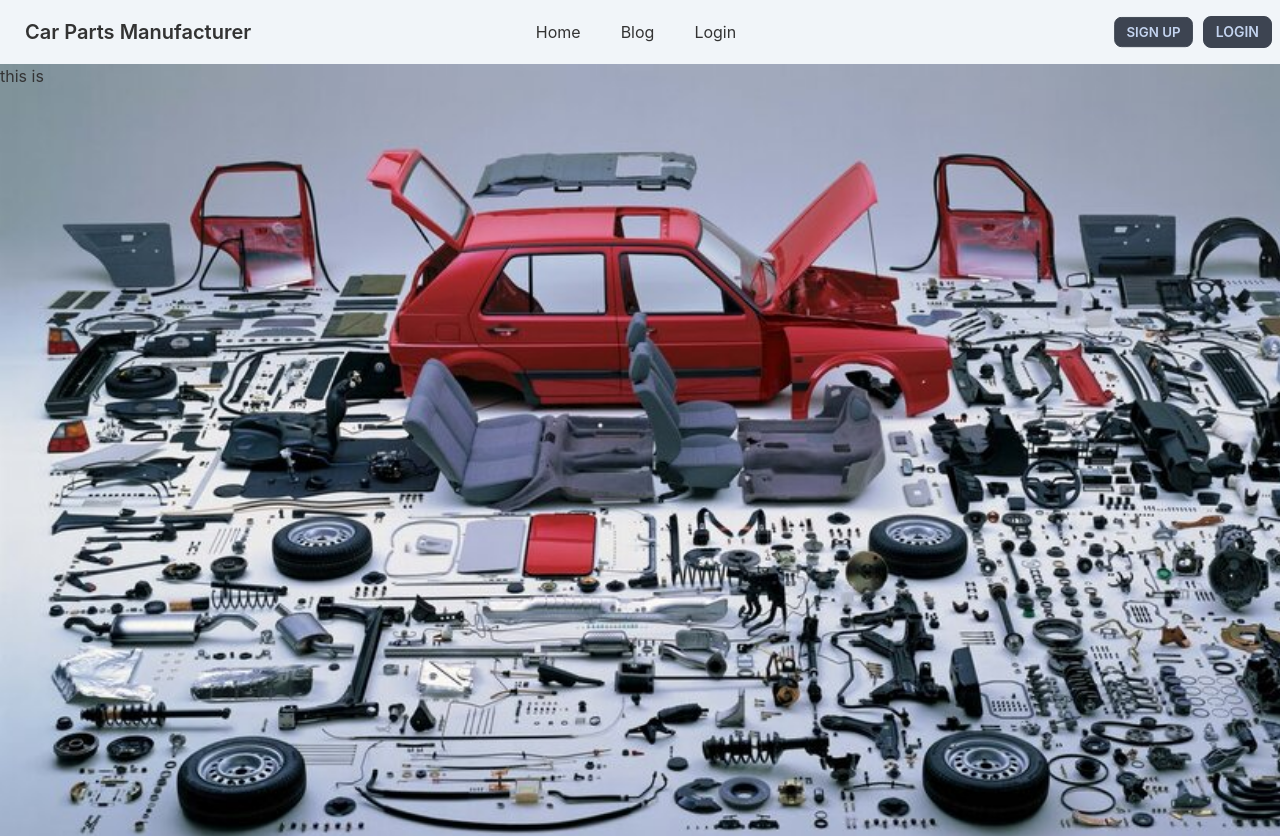
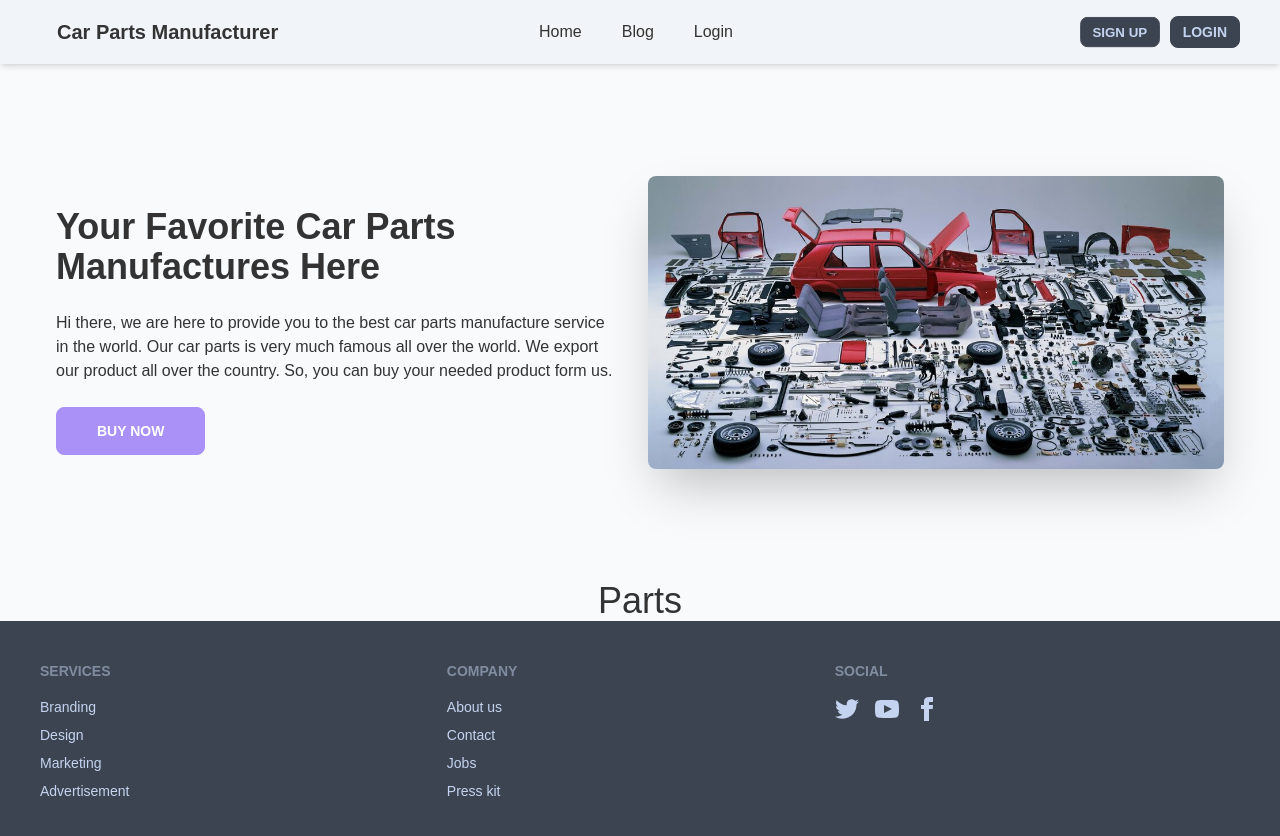
Before and after one commit to yeasinshamimdev/manufacturer-website-client-side, a React (Create React App) app: page / in a window 1280 px wide. Shown: the top 836 px of the page. Built offline with nearby package versions, Linux system fonts and the light colour scheme.

Commit message:
banner done

```diff
--- a/package.json
+++ b/package.json
@@ -6,6 +6,7 @@
     "@testing-library/jest-dom": "^5.16.4",
     "@testing-library/react": "^13.2.0",
     "@testing-library/user-event": "^13.5.0",
+    "axios": "^0.27.2",
     "daisyui": "^2.15.0",
     "react": "^18.1.0",
     "react-dom": "^18.1.0",
--- a/src/components/Pages/Home/Banner.js
+++ b/src/components/Pages/Home/Banner.js
@@ -1,10 +1,18 @@
 import React from 'react';
+import { Link } from 'react-router-dom';
 import carManufacturer from '../../../img/car-garage.jpg';
 
 const Banner = () => {
     return (
-        <div className='bg-cover min-h-screen' style={{ backgroundImage: `url(${carManufacturer})` }}>
-            <h1>this is </h1>
+        <div className="hero py-10 md:py-24">
+            <div className="hero-content flex-col lg:flex-row-reverse">
+                <img className='md:max-w-xl w-full rounded-lg shadow-2xl' src={carManufacturer} alt='car manufacture' />
+                <div className='md:mr-4'>
+                    <h1 className="md:text-4xl text-2xl mt-4 font-bold">Your Favorite Car Parts Manufactures Here</h1>
+                    <p className="py-6">Hi there, we are here to provide you to the best car parts manufacture service in the world. Our car parts is very much famous all over the world. We export our product all over the country. So, you can buy your needed product form us. </p>
+                    <Link to='/' className="btn btn-primary text-white px-10">Buy Now</Link>
+                </div>
+            </div>
         </div>
     );
 };
--- a/src/components/Pages/Home/Home.js
+++ b/src/components/Pages/Home/Home.js
@@ -3,8 +3,10 @@ import Banner from './Banner';
 
 const Home = () => {
     return (
-        <div>
+        <div className='md:px-10'>
             <Banner />
+            <h1 className='text-4xl text-center'>Parts</h1>
+
         </div>
     );
 };
--- /dev/null
+++ b/src/components/Pages/Home/Parts.js
@@ -0,0 +1,18 @@
+import React from 'react';
+import useParts from '../../../hooks/useParts';
+import SinglePart from './SinglePart';
+
+const Parts = () => {
+    const [parts] = useParts();
+    return (
+        <section>
+            <div>
+                {
+                    parts.map(part => <SinglePart part={part} />)
+                }
+            </div>
+        </section>
+    );
+};
+
+export default Parts;
--- /dev/null
+++ b/src/components/Pages/Home/SinglePart.js
@@ -0,0 +1,19 @@
+import React from 'react';
+
+const SinglePart = ({ part }) => {
+    const { name, img, description } = part;
+
+    return (
+        <div>
+            <div>
+                <img src={img} alt="part images" />
+            </div>
+            <div>
+                <h4>{name}</h4>
+                <p>{description}</p>
+            </div>
+        </div>
+    );
+};
+
+export default SinglePart;
--- a/src/components/Shared/Footer.js
+++ b/src/components/Shared/Footer.js
@@ -5,8 +5,8 @@ const Footer = () => {
     const year = date.getFullYear();
 
     return (
-        <footer >
-            <div className="footer p-10 bg-neutral text-neutral-content">
+        <footer>
+            <div className="footer p-10 bg-neutral text-neutral-content md:px-10 px-4">
                 <div>
                     <span className="footer-title">Services</span>
                     <a className="link link-hover">Branding</a>
--- a/src/components/Shared/Header.js
+++ b/src/components/Shared/Header.js
@@ -3,15 +3,7 @@ import { Link } from 'react-router-dom';
 import ActiveLink from './ActiveLink';
 
 const Header = () => {
-
-    return (
-        <div className="navbar bg-slate-100 shadow-md">
-            <div className="navbar-start">
-                <div className="dropdown">
-                    <label tabIndex="0" className="btn btn-ghost lg:hidden">
-                        <svg xmlns="http://www.w3.org/2000/svg" className="h-5 w-5" fill="none" viewBox="0 0 24 24" stroke="currentColor"><path strokeLinecap="round" strokeLinejoin="round" strokeWidth="2" d="M4 6h16M4 12h8m-8 6h16" /></svg>
-                    </label>
-                    <ul tabIndex="0" className="menu menu-compact dropdown-content mt-3 p-2 shadow bg-base-100 rounded-box w-52">
+    const navItems = <>
         <li>
             <ActiveLink to='/home'>
                 Home
@@ -27,30 +19,27 @@ const Header = () => {
                 Login
             </ActiveLink>
         </li>
+    </>
+
+    return (
+        <div className="navbar bg-slate-100 shadow-md md:px-10">
+            <div className="navbar-start">
+                <div className="dropdown">
+                    <label tabIndex="0" className="btn btn-ghost lg:hidden">
+                        <svg xmlns="http://www.w3.org/2000/svg" className="h-5 w-5" fill="none" viewBox="0 0 24 24" stroke="currentColor"><path strokeLinecap="round" strokeLinejoin="round" strokeWidth="2" d="M4 6h16M4 12h8m-8 6h16" /></svg>
+                    </label>
+                    <ul tabIndex="0" className="menu menu-compact dropdown-content mt-3 p-2 shadow bg-base-100 rounded-box w-52">
+                        {navItems}
                     </ul>
                 </div>
                 <Link
-                    className="btn btn-ghost normal-case text-xl"
+                    className="btn btn-ghost px-0 md:px-4 normal-case text-xl"
                     to="/" >Car Parts Manufacturer
                 </Link>
             </div>
             <div className="navbar-center hidden lg:flex">
                 <ul className="menu menu-horizontal p-0">
-                    <li>
-                        <ActiveLink to='/home'>
-                            Home
-                        </ActiveLink>
-                    </li>
-                    <li tabIndex="0">
-                        <ActiveLink to='/blog'>
-                            Blog
-                        </ActiveLink>
-                    </li>
-                    <li>
-                        <ActiveLink to='/login'>
-                            Login
-                        </ActiveLink>
-                    </li>
+                    {navItems}
                 </ul>
             </div>
             <div className="navbar-end">
--- /dev/null
+++ b/src/hooks/useParts.js
@@ -0,0 +1,13 @@
+import axios from "axios";
+import { useEffect, useState } from "react"
+
+const useParts = () => {
+    const [parts, setParts] = useState([]);
+    useEffect(() => {
+        axios.get('parts.json').then(data => setParts(data.data));
+    }, []);
+
+    return [parts, setParts];
+}
+
+export default useParts;
--- a/src/index.css
+++ b/src/index.css
@@ -1,12 +1,11 @@
 @tailwind base;
 @tailwind components;
 @tailwind utilities;
+@import url('https://fonts.googleapis.com/css2?family=Montserrat:wght@100;200;300;400;500;600;700&display=swap');
 
 body {
   margin: 0;
-  font-family: -apple-system, BlinkMacSystemFont, 'Segoe UI', 'Roboto', 'Oxygen',
-    'Ubuntu', 'Cantarell', 'Fira Sans', 'Droid Sans', 'Helvetica Neue',
-    sans-serif;
+  font-family: 'Montserrat', sans-serif;
   -webkit-font-smoothing: antialiased;
   -moz-osx-font-smoothing: grayscale;
 }
```
Also changed, not shown: public/parts.json (added, +10 -0 lines), 1 other file (tests, documents, lock files or other folders). Lines whose indentation alone changed are shown as unchanged.
